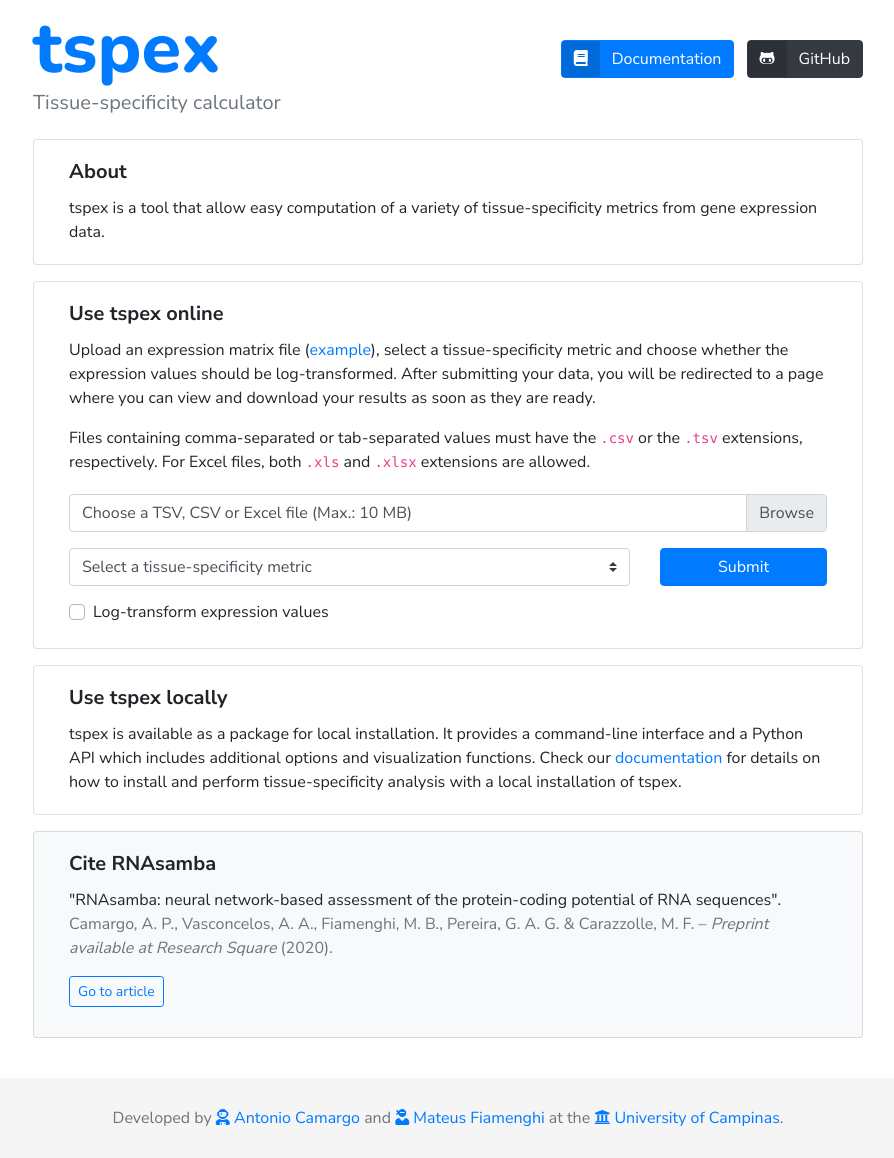
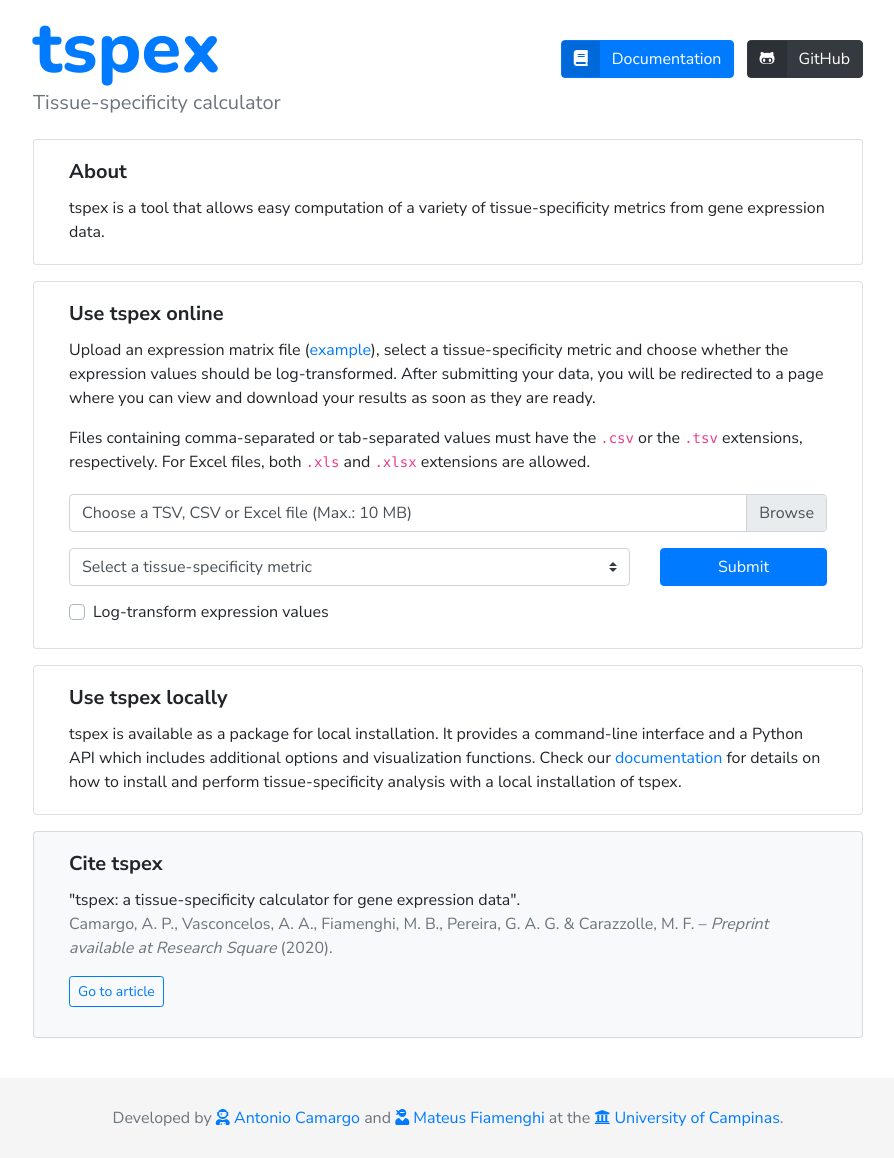
Before and after one commit to apcamargo/tspex-webapp, a Flask app: page / in a window 1280 px wide. Shown: the part 19-1177 px from the top of the page, without its empty margins (192-1086 px from the left). Run offline with Flask 2, Linux system fonts and the light colour scheme; parts of the project's set-up code (start-up, migrations or seed data) failed here and were passed over; some libraries are stand-ins or nearby versions.

Commit message:
Fix paper name

```diff
--- a/tspex-webapp/templates/index.html
+++ b/tspex-webapp/templates/index.html
@@ -5,7 +5,7 @@
 <div class="card col-12" style="margin-bottom:1rem">
   <div class="card-body">
     <h5 class="card-title">About</h5>
-    <p class="card-text">tspex is a tool that allow easy computation of a variety of tissue-specificity metrics from
+    <p class="card-text">tspex is a tool that allows easy computation of a variety of tissue-specificity metrics from
       gene expression data.</p>
   </div>
 </div>
@@ -81,9 +81,8 @@
 <!-- Citation card -->
 <div class="card bg-light col-12" style="margin-bottom:1rem">
   <div class="card-body">
-    <h5 class="card-title">Cite RNAsamba</h5>
-    <p class="card-text" style="margin: 0px;">"RNAsamba: neural network-based assessment of the protein-coding
-      potential of RNA sequences".</p>
+    <h5 class="card-title">Cite tspex</h5>
+    <p class="card-text" style="margin: 0px;">"tspex: a tissue-specificity calculator for gene expression data".</p>
     <p class="card-text text-muted">Camargo, A. P., Vasconcelos, A. A., Fiamenghi, M. B., Pereira, G. A. G. &
       Carazzolle, M. F. &ndash;
       <em>Preprint available at Research Square</em> (2020).</p>
```
